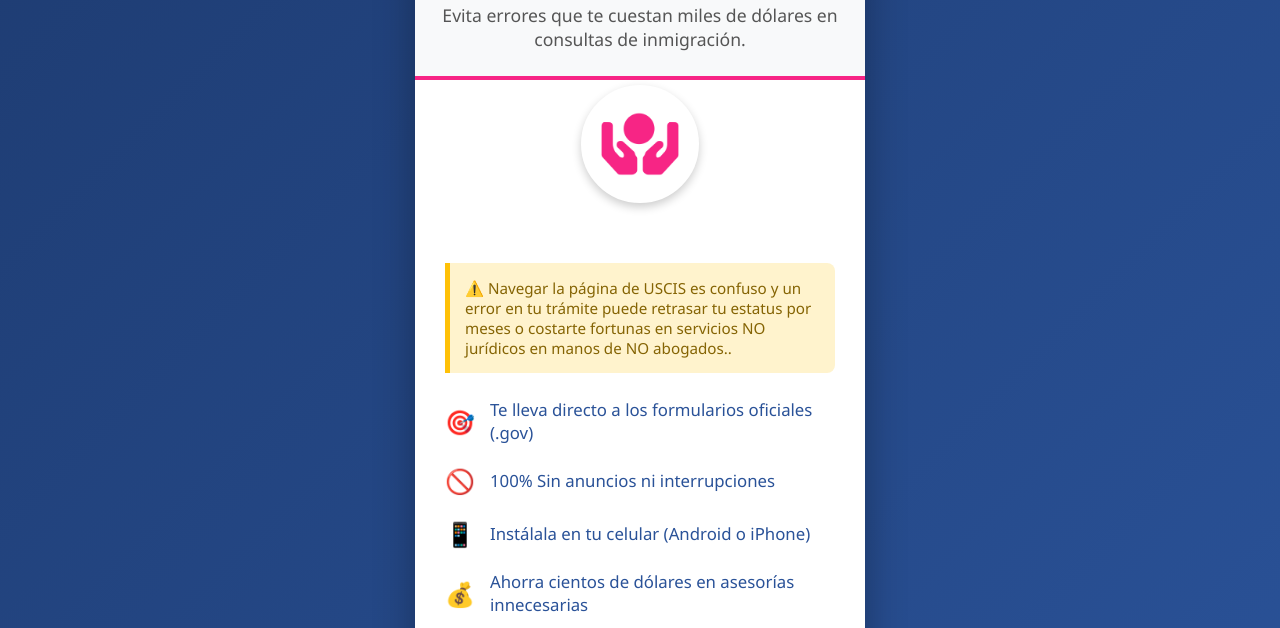
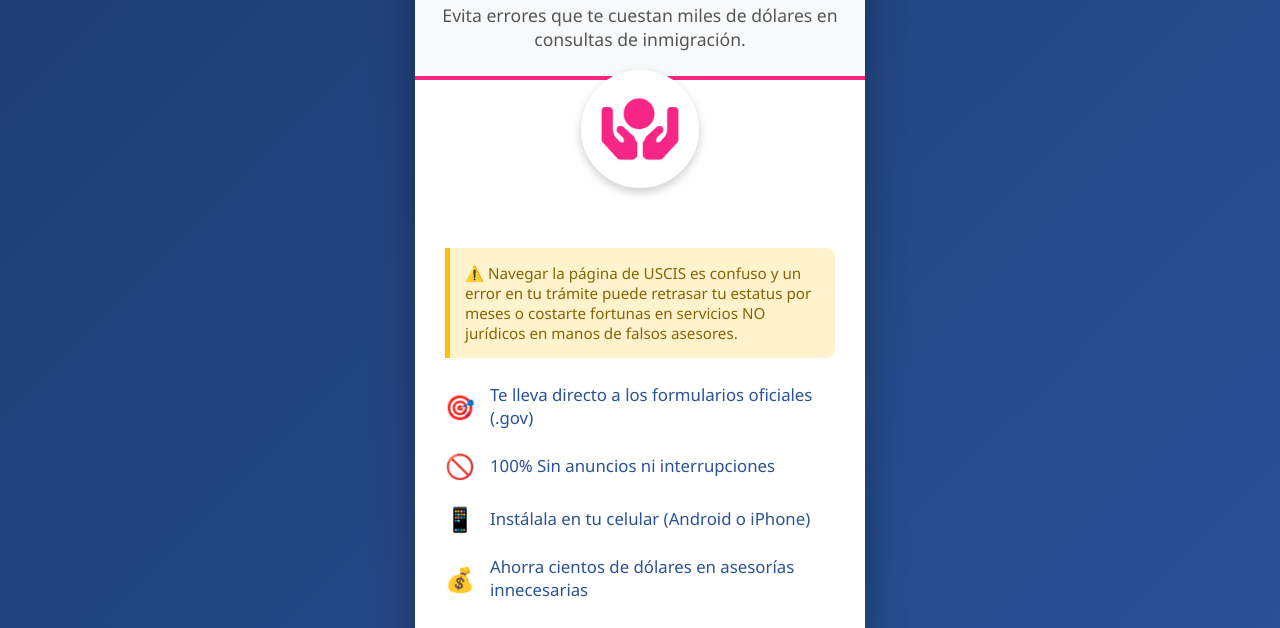
Before and after one commit to chujitso/Amigro, a website: page www/amigro.html in a window 1280 px wide. Shown: the part 157-785 px from the top of the page. Drawn offline with Linux system fonts and the light colour scheme; a script that the page names is missing.

Commit message:
Add files via upload

```diff
--- a/www/amigro.html
+++ b/www/amigro.html
@@ -36,7 +36,7 @@
             border-radius: 50%;
             border: 4px solid white;
             box-shadow: 0 4px 10px rgba(0,0,0,0.2);
-            margin-top: 5px; /* Esto lo sube para que quede montado en la línea */
+            margin-top: -10px; /* Esto lo sube para que quede montado en la línea */
             background: white;
             display: block;
             margin-left: auto;
@@ -128,7 +128,7 @@
 
         <div class="content-section">
             <div class="pain-point">
-                ⚠️ Navegar la página de USCIS es confuso y un error en tu trámite puede retrasar tu estatus por meses o costarte fortunas en servicios NO jurídicos en manos de NO abogados..
+                ⚠️ Navegar la página de USCIS es confuso y un error en tu trámite puede retrasar tu estatus por meses o costarte fortunas en servicios NO jurídicos en manos de falsos asesores.
             </div>
 
             <ul class="features-list">
```
